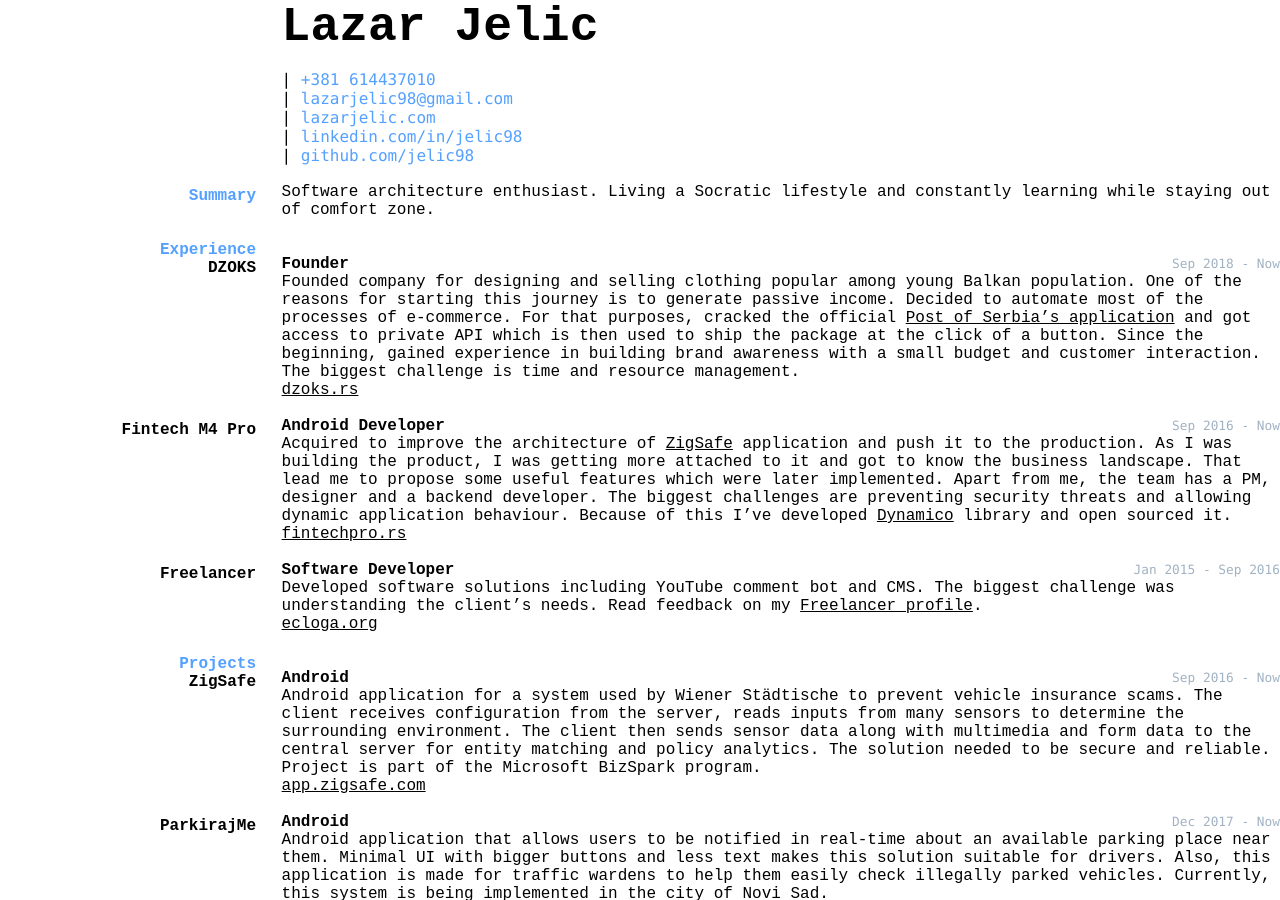
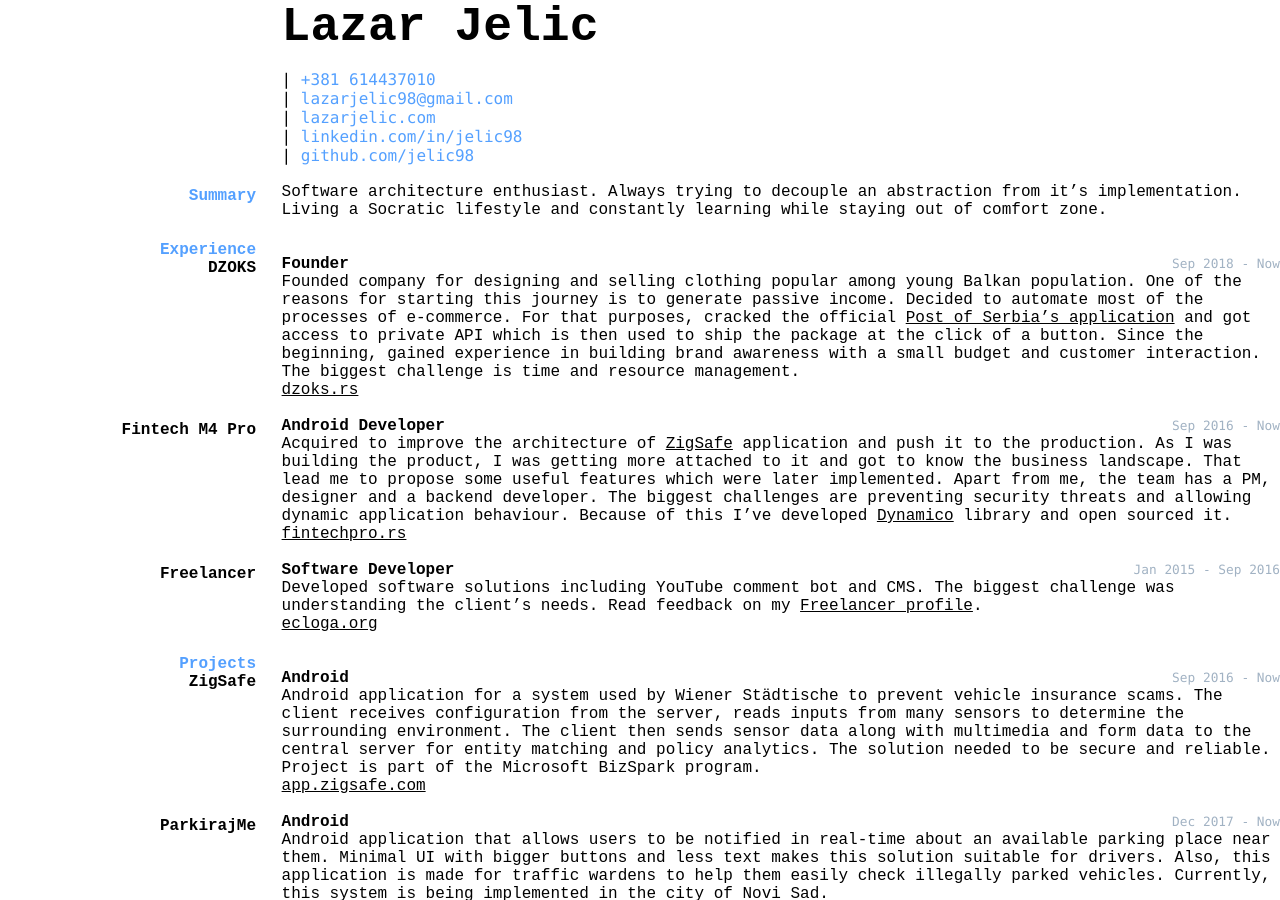
Before and after one commit to jelic98/cv, a Jekyll site: the page built from index.md, in a window 1280 px wide and 900 px high. Built offline with Jekyll 4.4.1, drawn with Linux system fonts in a browser that asks for light colours; our own code applies the rules of GitHub Pages for plain Markdown files.

Commit message:
Modified summary

```diff
--- a/index.md
+++ b/index.md
@@ -19,6 +19,7 @@ layout: cv
 
 ## Summary
 Software architecture enthusiast.
+Always trying to decouple an abstraction from it's implementation.
 Living a Socratic lifestyle and constantly learning while staying out of comfort zone.
 
 ## Experience
```
